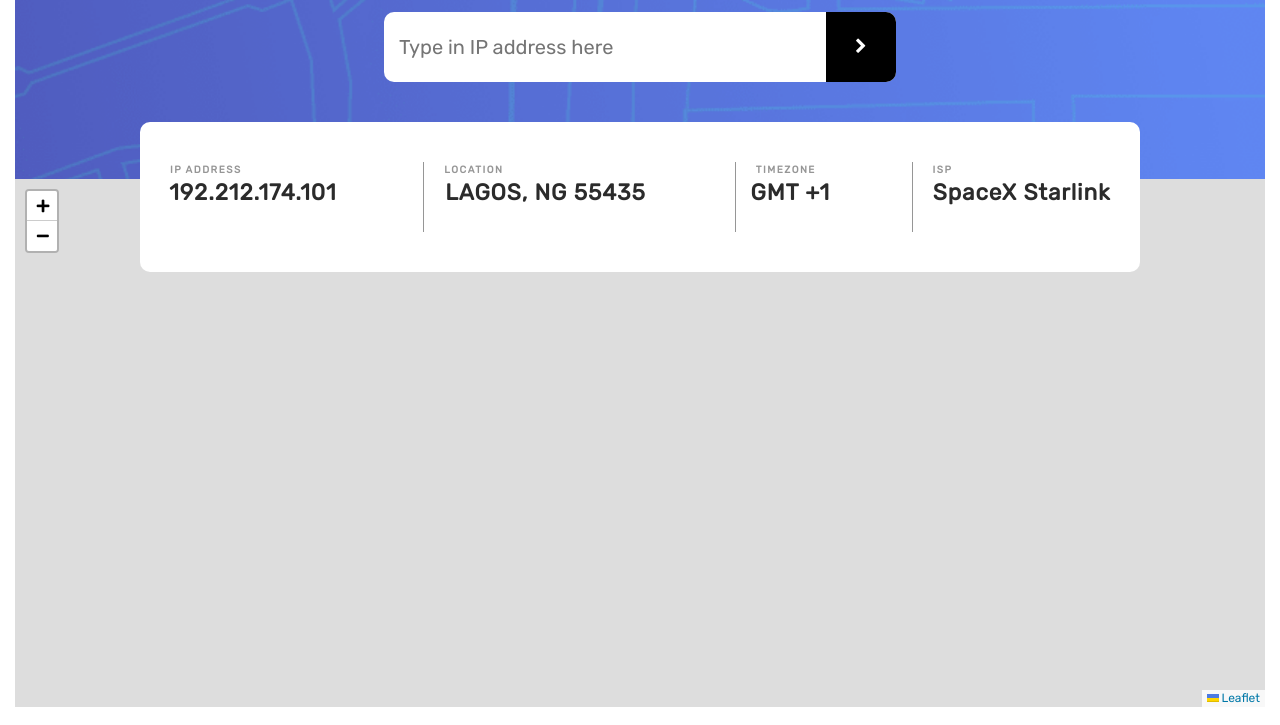
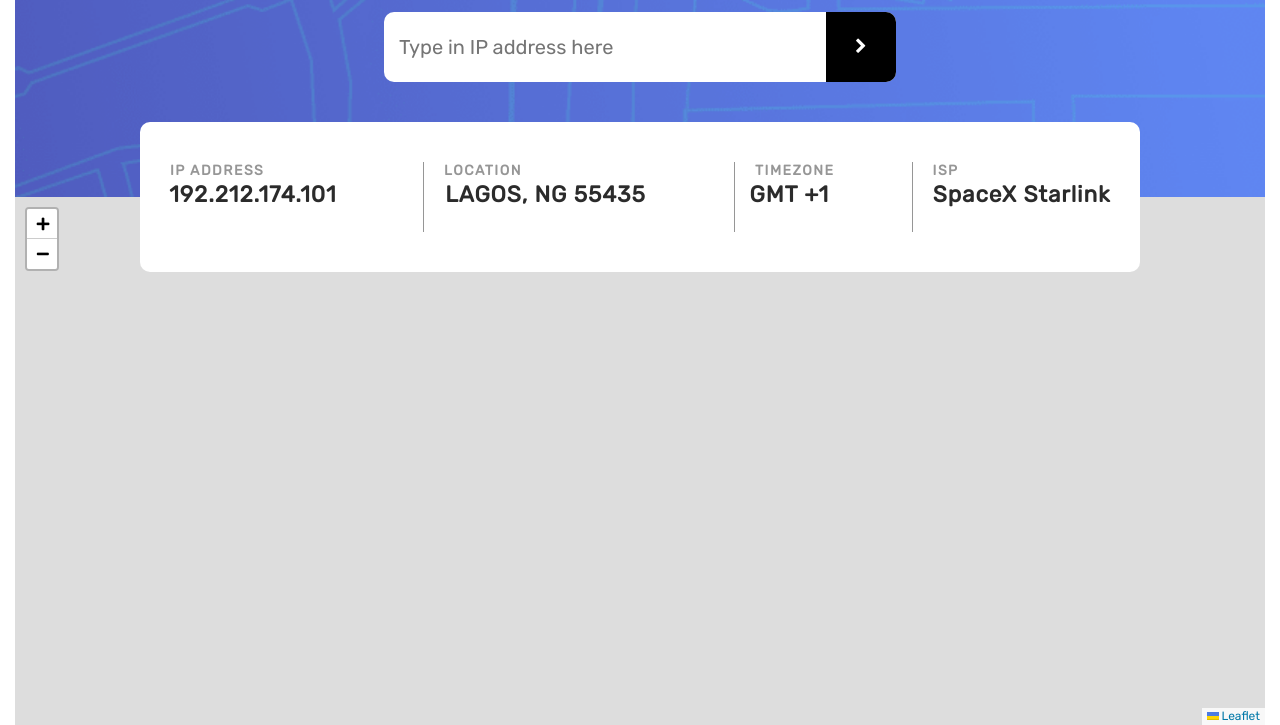
Before and after one commit to Lazy-poet/IP-Tracker-Challenge, a plain HTML site: page IP Tracker/index.html in a window 1280 px wide. Shown: the part 104-829 px from the top of the page. Drawn offline with nearby package versions, Linux system fonts and the light colour scheme; no server answers.

Commit message:
Update style.css

```diff
--- a/IP Tracker/style.css
+++ b/IP Tracker/style.css
@@ -97,7 +97,7 @@
 
  @media only screen and (min-width: 768px){
    #my-map{
-    margin-top: -93px;
+    margin-top: -75px;
     height: 66vh;
     }
 
@@ -129,6 +129,7 @@
 
    #display-result div h5{
     padding-left: 10px;
+    font-size: 14px;
     }
 
    #input-ip{
```
